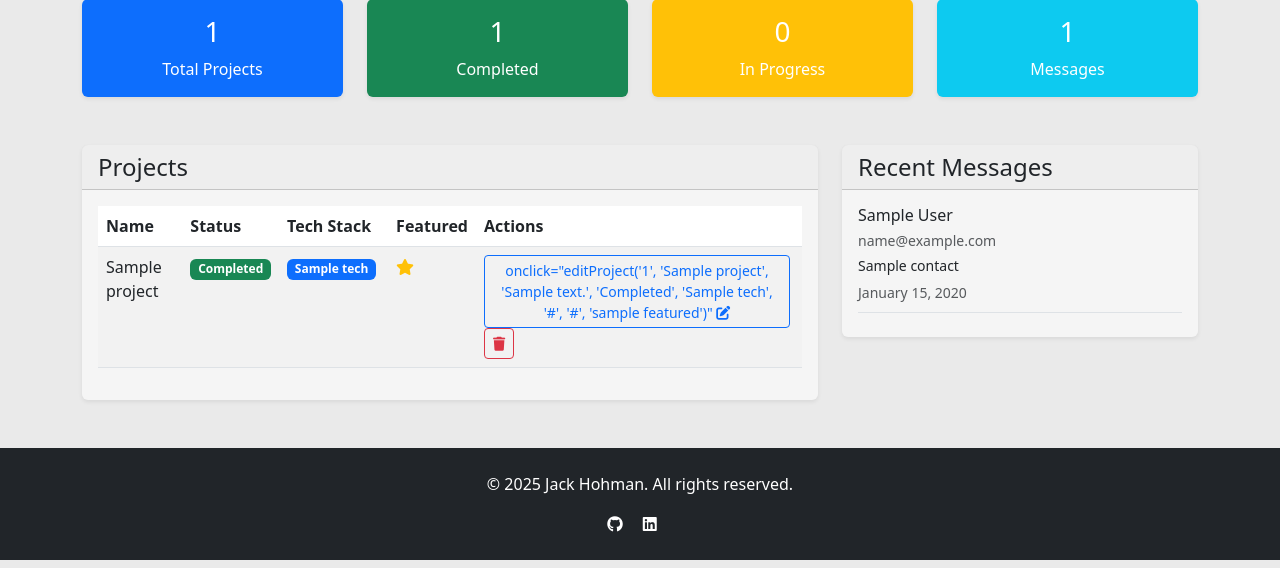
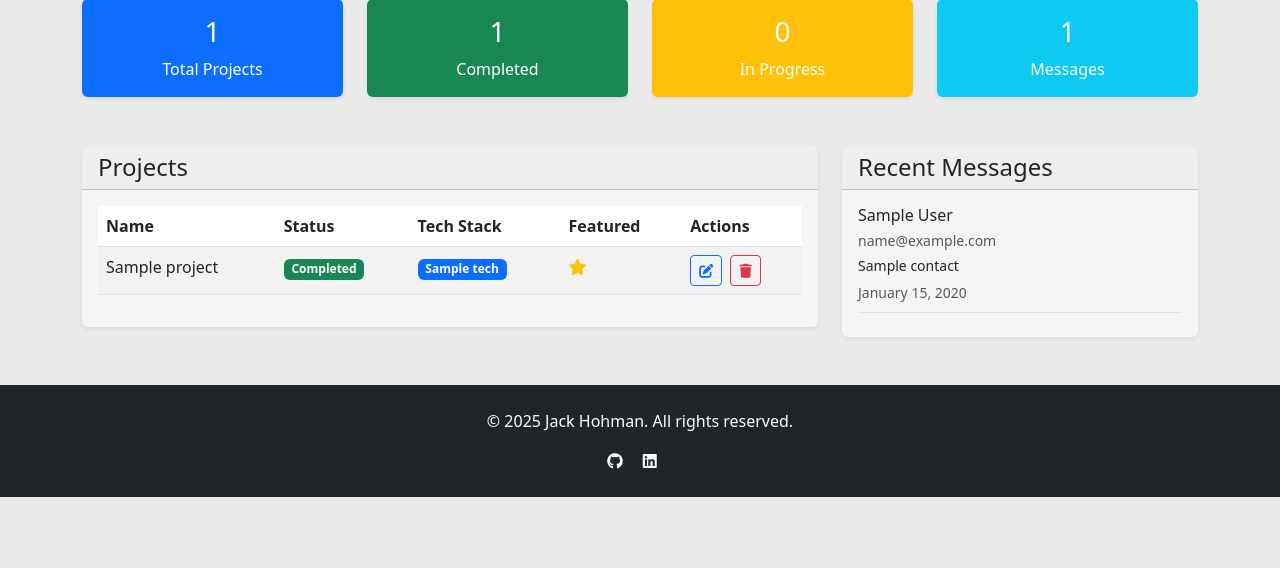
Before and after one commit to hohman73/portfolio-website, a FastAPI app: template templates/admin.html in a window 1280 px wide. Shown: the part 145-713 px from the top of the page. Run offline with FastAPI, Linux system fonts and the light colour scheme; the template is opened without the code that fills it: most values are stand-ins (such as "Sample title", 1, 10 or a date in 2020); some libraries are stand-ins or nearby versions.

Commit message:
Fixing admin page

```diff
--- a/templates/admin.html
+++ b/templates/admin.html
@@ -88,8 +88,8 @@
                                     {% endif %}
                                 </td>
                                 <td>
-                                    <button class="btn btn-sm btn-outline-primary me-1">
-                                            onclick="editProject('{{ project._id }}', '{{ project.name }}', '{{ project.description }}', '{{ project.status }}', '{{ project.tech_stack|join(", ") }}', '{{ project.github_url or "" }}', '{{ project.demo_url or "" }}', '{{ project.featured|string|lower }}')"
+                                    <button class="btn btn-sm btn-outline-primary me-1"
+                                            onclick="editProject('{{ project._id }}', '{{ project.name }}', '{{ project.description }}', '{{ project.status }}', '{{ project.tech_stack|join(", ") }}', '{{ project.github_url or "" }}', '{{ project.demo_url or "" }}', {{ project.featured|lower }})">
                                         <i class="fas fa-edit"></i>
                                     </button>
                                     <button class="btn btn-sm btn-outline-danger" onclick="deleteProject('{{ project._id }}')">
@@ -269,19 +269,18 @@
 
 <script>
 function editProject(projectId, name, description, status, techStack, githubUrl, demoUrl, featured) {
-    // Populate the edit form with passed data
     document.getElementById('edit_name').value = name;
     document.getElementById('edit_description').value = description.replace(/&#39;/g, "'").replace(/&quot;/g, '"');
     document.getElementById('edit_status').value = status;
     document.getElementById('edit_tech_stack').value = techStack;
     document.getElementById('edit_github_url').value = githubUrl;
     document.getElementById('edit_demo_url').value = demoUrl;
-    document.getElementById('edit_featured').checked = featured;
 
-    // Update form action
+    // ✅ properly handle boolean conversion
+    document.getElementById('edit_featured').checked = (featured === 'true');
+
     document.getElementById('editProjectForm').action = `/admin/projects/${projectId}/edit`;
 
-    // Show modal
     const modal = new bootstrap.Modal(document.getElementById('editProjectModal'));
     modal.show();
 }
@@ -301,5 +300,4 @@ function deleteProject(projectId) {
     }
 }
 </script>
-</script>
 {% endblock %}
```
